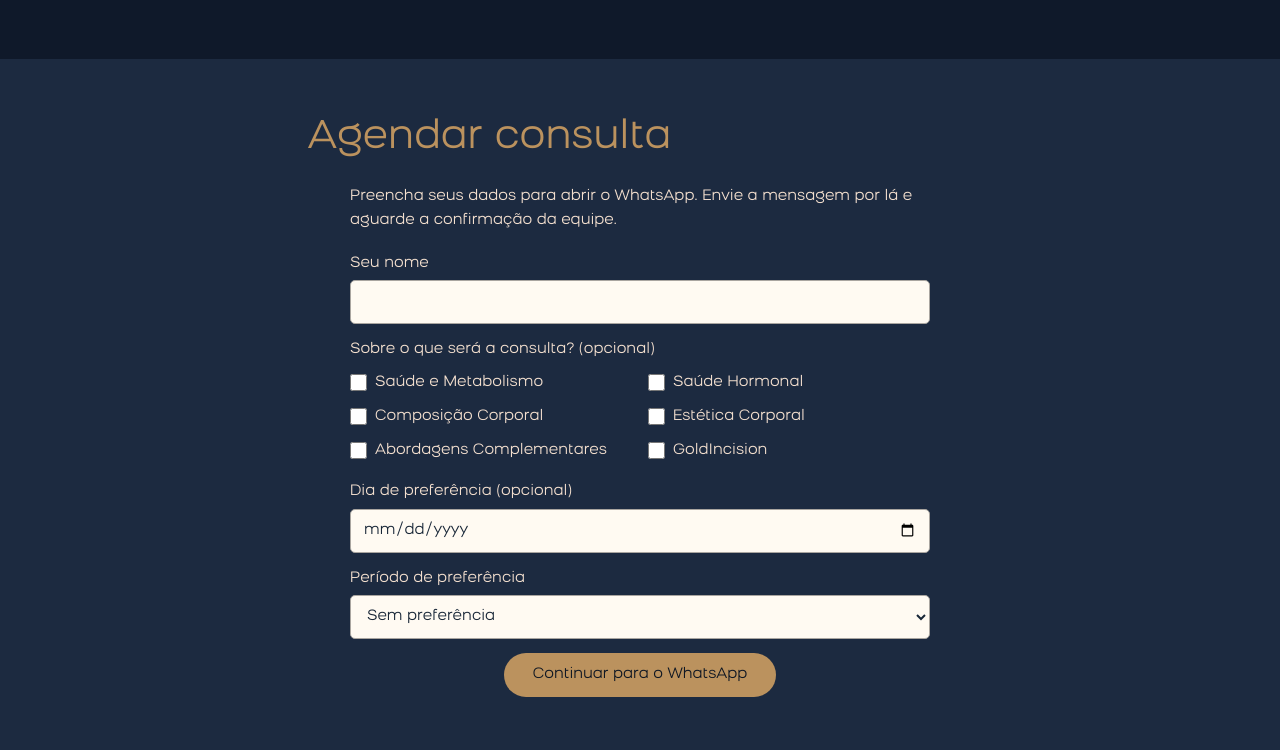
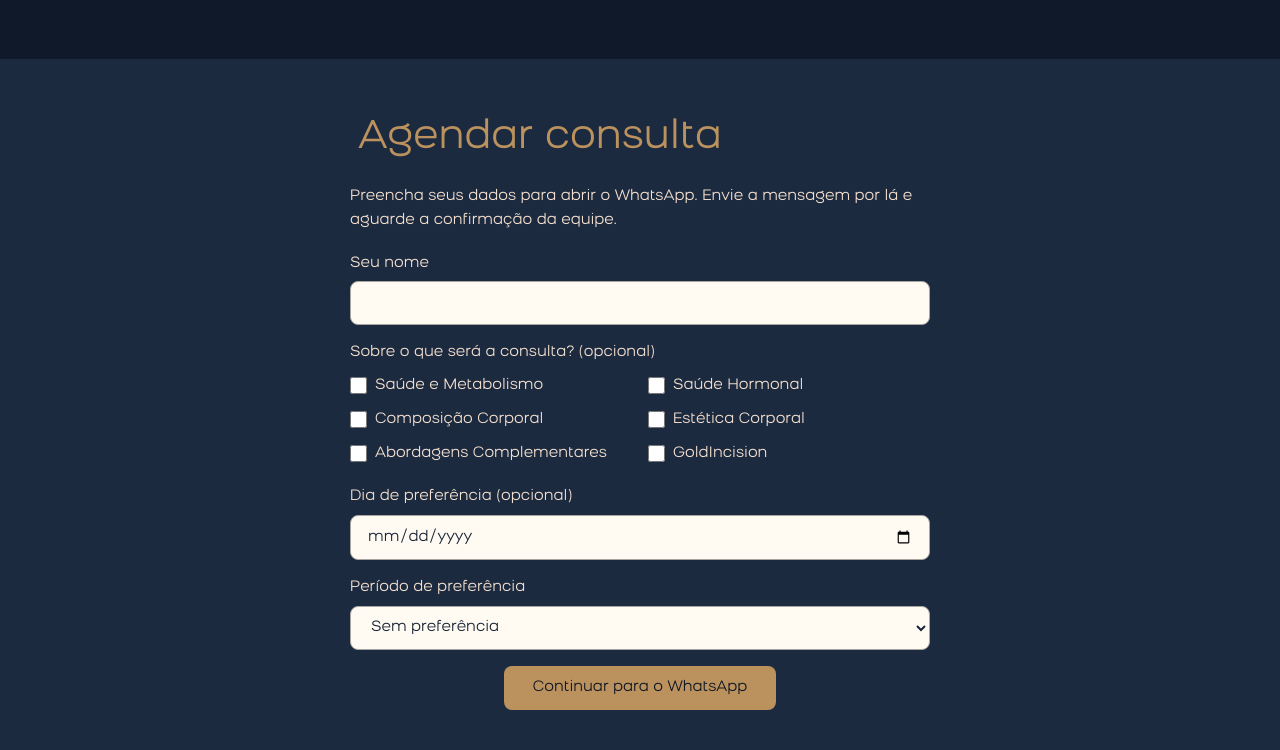
Before and after one commit to AlanneDias/Unora-Clinic, a plain HTML site: page index.html in a window 1280 px wide. Shown: the part 2888-3638 px from the top of the page. Drawn offline with Linux system fonts and the light colour scheme.

Commit message:
Padroniza botões, campos e larguras de conteúdo

```diff
--- a/index.html
+++ b/index.html
@@ -435,6 +435,43 @@ header nav a, #dra-natalia .doctor-profile p, #dra-natalia .doctor-role,
   from { opacity: 0; transform: translateY(4px); }
   to { opacity: 1; transform: translateY(0); }
 }
+
+/* Medidas compartilhadas de conteúdo e controles */
+:root {
+  --largura-conteudo: 1000px;
+  --margem-lateral: 5vw;
+  --raio-controle: 8px;
+  --altura-controle: 44px;
+  --espaco-controle: 16px;
+}
+#clinica .intro, #servicos .wrap, #avaliacoes .wrap,
+#agendamento > .wrap, .footer .wrap {
+  width: min(calc(100% - 2 * var(--margem-lateral)), var(--largura-conteudo));
+  margin-inline: auto;
+}
+#servicos .service-cards .service, .avaliacoes-grid figure {
+  border-radius: var(--raio-controle);
+}
+main .button, #agendamento .consulta-formulario input:not([type="checkbox"]),
+#agendamento .consulta-formulario select {
+  box-sizing: border-box;
+  min-height: var(--altura-controle);
+  border-radius: var(--raio-controle);
+  padding: 10px var(--espaco-controle);
+  font-size: var(--texto-leitura);
+  line-height: 1.45;
+}
+main .button {
+  display: inline-flex;
+  align-items: center;
+  justify-content: center;
+  text-align: center;
+}
+#localizacao .address-card .button { padding: 10px var(--espaco-controle); }
+#agendamento .consulta-formulario form { gap: var(--espaco-controle); }
+#agendamento .consulta-formulario label { gap: 6px; }
+#agendamento .consulta-assuntos label { gap: 8px; }
+#agendamento .consulta-formulario button { max-width: 100%; }
 </style></head><body>
 <header><nav aria-label="Navegação principal"><a href="#clinica">Clínica</a><a href="#servicos">Serviços</a><a href="#dra-natalia">Dra Natália</a><a href="#agendamento">Agendamento</a></nav></header>
 <main><section class="hero" id="inicio"><img src="assets/capa-idv-unora.jpg" alt="" fetchpriority="high"><div class="hero-inner"><h1><img class="hero-logo" src="assets/unora.png" alt="UNORA Clinic"></h1><hr><p>Na Unora, saúde, metabolismo e composição corporal são cuidados de forma integrada.</p><p>Um olhar médico que considera as diferentes dimensões da saúde e compreende cada paciente em sua individualidade.</p></div></section>
```
